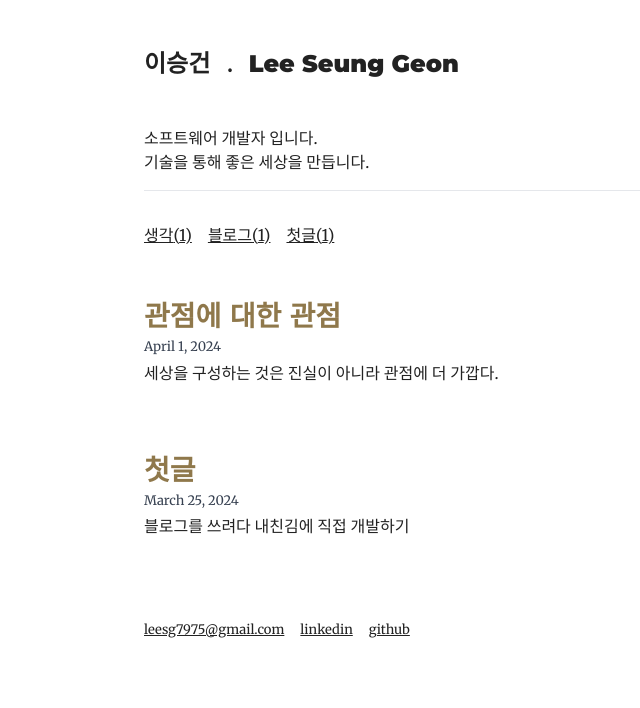
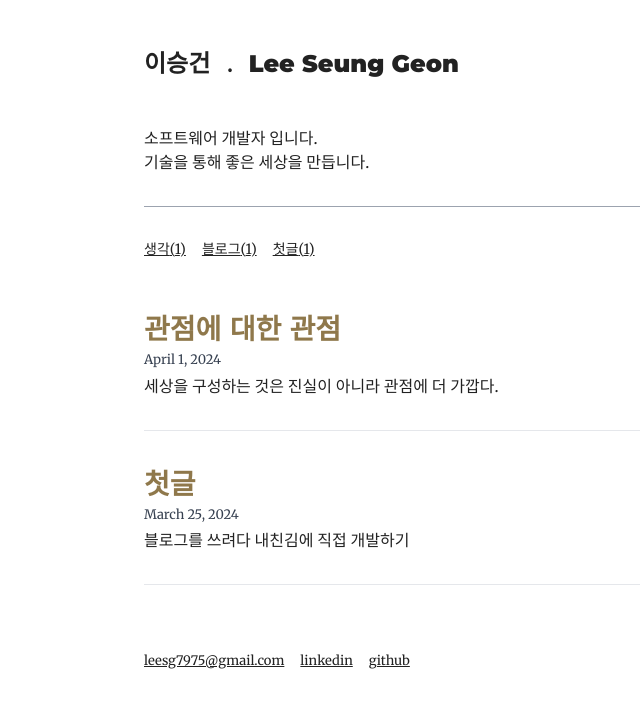
Before and after one commit to geongun20/blog, a Next.js app: page / in a window 1280 px wide. Shown: the top 708 px of the page, without its empty margins (180-820 px from the left). Built offline with nearby package versions, Linux system fonts and the light colour scheme; no server answers.

Commit message:
feat: ui

```diff
--- a/app/PostList.tsx
+++ b/app/PostList.tsx
@@ -20,12 +20,12 @@ export default function PostList({ posts }: { posts: Post[] }) {
   );
 
   return (
-    <>
-      <div className="flex gap-x-4">
+    <div>
+      <div className="flex gap-x-4 py-4">
         {map(countsByTag, (count, tag) => (
           <a
             key={tag}
-            className={`underline cursor-pointer ${
+            className={`text-[14px] underline cursor-pointer ${
               selectedTag === tag ? " font-bold" : ""
             }`}
             onClick={(e) => {
@@ -40,6 +40,7 @@ export default function PostList({ posts }: { posts: Post[] }) {
           </a>
         ))}
       </div>
+      <div className="">
         {posts
           .filter((post) => !selectedTag || post.tags.includes(selectedTag))
           .map((post) => {
@@ -47,7 +48,7 @@ export default function PostList({ posts }: { posts: Post[] }) {
               <Link
                 style={{}}
                 key={post.slug}
-              className="block py-4 hover:scale-[1.005]"
+                className="block py-8 hover:scale-[1.005] border-b-[1px] border-gray-200"
                 href={"/blog/" + post.slug + "/"}
               >
                 <article>
@@ -72,6 +73,7 @@ export default function PostList({ posts }: { posts: Post[] }) {
               </Link>
             );
           })}
-    </>
+      </div>
+    </div>
   );
 }
--- a/app/page.tsx
+++ b/app/page.tsx
@@ -65,8 +65,8 @@ export async function getPosts(): Promise<Post[]> {
 export default async function Home() {
   const posts = await getPosts();
   return (
-    <div className="relative -top-[10px] flex flex-col gap-8">
-      <div className="w-full border-b-[1px] border-gray-200 pb-4">
+    <div className="relative -top-[10px] flex flex-col gap-y-4">
+      <div className="w-full border-b-[1px] border-gray-400 pb-8">
         <p>소프트웨어 개발자 입니다.</p>
         <p>기술을 통해 좋은 세상을 만듭니다.</p>
       </div>
```
Lines whose indentation alone changed are shown as unchanged.
